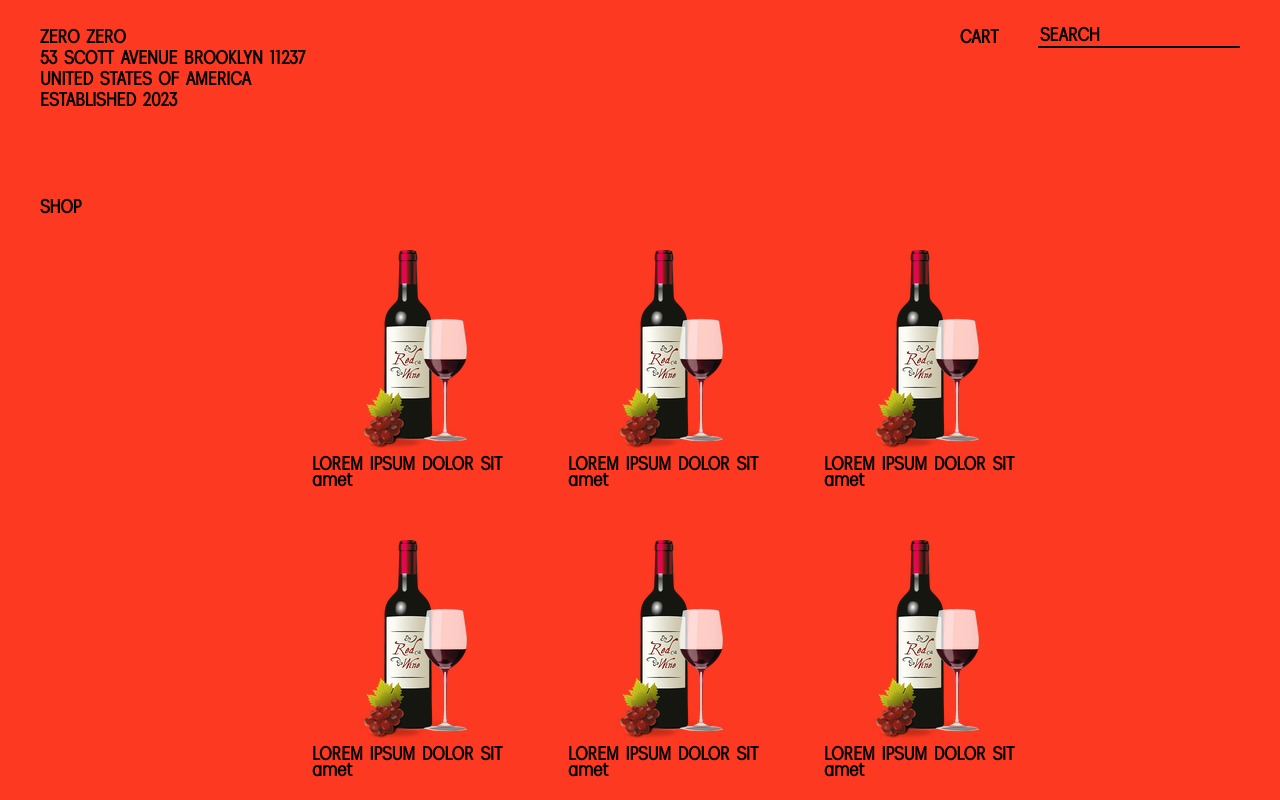
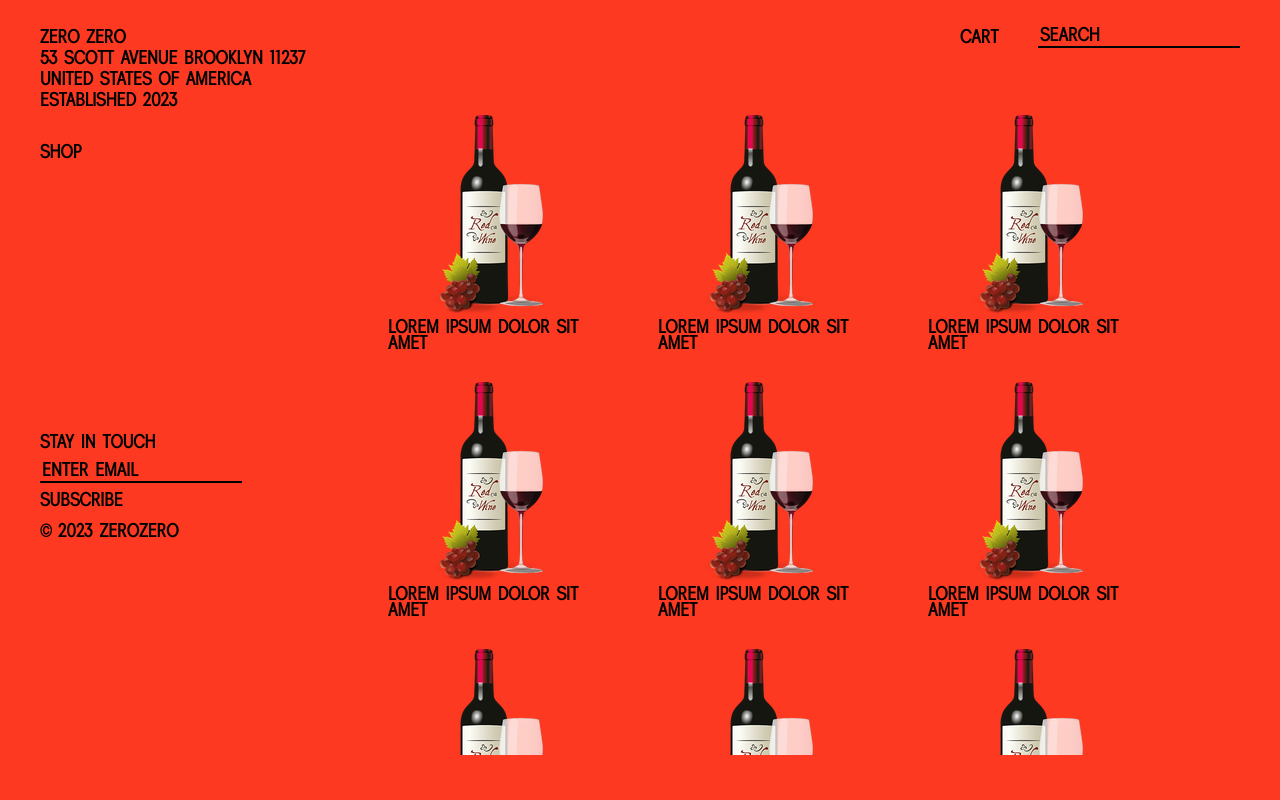
Before and after one commit to rajakumar24/ZeroZero, a React (Create React App) app: page /product in a window 1280 px wide. Shown: the top 800 px of the page. Built offline with nearby package versions, Linux system fonts and the light colour scheme; the HTML template or start-up script is replaced by a standard one.

Commit message:
new changes

```diff
--- a/src/App.css
+++ b/src/App.css
@@ -27,7 +27,7 @@ body {
 }
 .productdetails {
   background-color: #FD3921;;
-  min-height: 560px;
+  min-height: 466px;
   display: flex;
   flex-direction: row;
   align-items: center;
@@ -40,10 +40,26 @@ body {
   min-height: 100vh;
   display: flex;
   flex-direction: column;
-  align-items: center;
-  justify-content: center;
+  /* align-items: center;
+  justify-content: center; */
   font-size: calc(10px + 2vmin);
   color: white;
+}
+@media only screen and (min-width: 600px){
+  .product-page {
+    min-height: 80vh;
+    overflow: auto;
+    margin-top: -30px;
+  }
+  .product-page::-webkit-scrollbar {
+    display: none;  /* Safari and Chrome */
+}
+}
+@media only screen and (max-width: 600px){
+  .product-page {
+    align-items: center;
+    justify-content: center;
+  }
 }
 
 .App-link {
@@ -89,6 +105,14 @@ body, body * {
   margin-bottom: 5px;
   text-align: left;
  }
+ @media only screen and (max-width: 600px){
+  .product-text {
+    font-size: 13px;
+  }
+  .text{
+    font-size: 13px;
+  }
+}
   .lg{
     font-size: 26px;
     line-height: 26px;
@@ -107,12 +131,19 @@ input::-webkit-input-placeholder {
     font-size: 25px;
     line-height: 4;
 }
+@media only screen and (max-width: 600px){
+  input,
+input::-webkit-input-placeholder {
+    font-size: 10px;
+    line-height: 4;
+}
+}
 
  .shop {
   width: 365px;
   height: 50px;
   margin-left: 40px;
-  padding-top: 40px;
+  padding-top: 30px;
 
   /* font-family: Breda Two; */
   font-style: normal;
@@ -122,12 +153,49 @@ input::-webkit-input-placeholder {
   text-transform: uppercase;
   color: #000000;
 }
+@media only screen and (max-width: 600px){
+  .shop {
+  /* STYLES HERE for DEVICES with physical max-screen width of 480px */
+   width: 300px;
+  }
+  .footer-item{
+    width: 300px;
+  }
+}
+@media only screen and (min-width: 600px){
+  .shop {
+  /* STYLES HERE for DEVICES with physical max-screen width of 480px */
+   display: flex;
+   flex-direction: row;
+   justify-content: space-between;
+   width: 85%;
+  }
+}
+@media only screen and (min-width: 600px){
+  .footer-hide {
+    display: none;
+  }
+}
+@media only screen and (max-width: 600px){
+  .footer{
+    padding-top: 30px !important;
+  }
+}
  /* final end */
 .homepage-nav {
   display: flex;
   margin: 10px 40px;
   justify-content: space-between;
 }
+.product-navlink {
+  text-decoration: none;
+    color: #000000;
+    /* @media only screen and (min-device-width: 480px) {
+      height: 230px;
+    } */
+
+}
+
 .homepage-navlist {
   display: flex;
   justify-content: space-between;
@@ -152,17 +220,34 @@ input::-webkit-input-placeholder {
 }
 .product {
   display: flex;
-  flex-direction: row;
+  flex-direction: column;
   justify-content: space-between;
   gap: 20px;
-  height: 290px;
-  width: 60%;
+  /* height: 290px; */
+  width: 200px;
   /* margin-top: -300px; */
+    /* height: 290px; */
+}
+@media only screen and (min-width: 600px){
+  .product {
+  /* STYLES HERE for DEVICES with physical max-screen width of 480px */
+  flex-direction: row;
+justify-content: space-between;
+gap: 70px;
+height: 290px;
+width: 60%;
+margin-bottom: 75px;
+  }
 }
 .product-container {
   /* margin: 20px 50px; */
   width: 200px;
   height: 192px;
+}
+@media only screen and (max-width: 600px){
+  .product-container {
+  height: 230px;
+  }
 }
 .product-img {
   height: 200px;
@@ -171,12 +256,12 @@ input::-webkit-input-placeholder {
 }
 .productdetails-img {
   height: 560px;
-  width: 560px;
+  width: 450px;
   object-fit: contain;
 }
 .productdetails-text {
   width: 425px;
-  height: 560px;
+  height: 450px;
 }
 .bag-count {
   display: flex;
@@ -233,3 +318,41 @@ input::-webkit-input-placeholder {
 .product-nocontent {
   max-width: 300px;
 }
+
+@media only screen and (max-width: 600px){
+.productdetails {
+  background-color: #FD3921;;
+  /* min-height: 560px; */
+  display: flex;
+  flex-direction: column;
+  align-items: center;
+  justify-content: center;
+  font-size: calc(10px + 2vmin);
+  /* color: white; */
+}
+.productdetails-img {
+  height: 250px;
+  width: 250px;
+  object-fit: contain;
+}
+.productdetails-text {
+  width: 100%;
+  height: 250px;
+  margin-top: 20px;
+  margin-left: 40px;
+  margin-right: 40px;
+}
+.shop {
+  height: 20px;
+  margin-top: 30px;
+}
+.row {
+  margin-top: 15px;
+}
+.bag-count {
+  margin-right: 20px;
+}
+.footer-item {
+  width: 300px !important;
+}
+}
--- a/src/Common/Footer/Footer.js
+++ b/src/Common/Footer/Footer.js
@@ -5,7 +5,7 @@ import './footer.css';
   const Footer = (props) => {
 
     return (
-      <div className="footer">
+      <div className="footer footer-hide">
         <div className="footer-item">
           <p className="text">Stay in touch</p>
           <input
--- a/src/Common/Footer/footer.css
+++ b/src/Common/Footer/footer.css
@@ -37,6 +37,7 @@
     border: 0px;
     border-bottom: 2px solid;
 }
+
 /* input, select, textarea{
     color: #000000;
 } */
@@ -49,3 +50,24 @@ input::placeholder{
     margin-top: 0px;
     margin-bottom: 5px;
   }
+
+  @media only screen and (max-width: 600px){
+    .input {
+      height: 18px;
+      width: 80px;
+      border-bottom: 1px solid;
+    }
+    .search {
+      margin-left: 10px;
+      margin-top: -2px !important;
+    }
+    input::placeholder{
+      color: #000000;
+      font-size: 13px;
+      font-weight: 700;
+      line-height: 16px;
+      letter-spacing: 0px;
+      margin-top: 0px;
+      margin-bottom: 5px;
+    }
+  }
--- a/src/Common/Header/Header.js
+++ b/src/Common/Header/Header.js
@@ -1,5 +1,7 @@
 import React from "react";
 import { NavLink } from "react-router-dom";
+import ProductDetails from '../../ProductDetails';
+import Footer from '../Footer/Footer';
 import './header.css';
 
 const Header = (props) => {
@@ -41,7 +43,7 @@ const Header = (props) => {
            <div className="nav-list">
           <p className="text">CART</p>
           <input
-           className="input"
+           className="input search"
            name="name"
            placeholder="SEARCH"
            style={{marginTop:"-8px"}}
@@ -54,9 +56,179 @@ const Header = (props) => {
       { (window.location.pathname === '/' ) ?
           <></> :
         <div className="shop">
+          <div className="shop-column">
         <NavLink className="navlink"  to={window.location.pathname === '/home' ? "/product" : null}>
         <p className="text">SHOP</p>
         </NavLink>
+        <div className="footer header-footer-hide">
+        <div className="footer-item">
+          <p className="text">Stay in touch</p>
+          <input
+           className="input"
+           name="name"
+           placeholder="ENTER EMAIL"
+          />
+          <p className="text" style={{'padding-bottom':'10px'}}>Subscribe</p>
+
+
+          <p className="text">© 2023 ZEROZERO</p>
+          </div>
+          </div>
+          {/* <div className="subscribe">
+          <p className="text">ZERO ZERO</p>
+          <p className="text">© 2023 ZEROZERO</p>
+          </div> */}
+      </div>
+      {/* products list */}
+       {/* <div> */}
+       { window.location.pathname === "/product" ?
+        <div className="product-page">
+    {/* <div className="shop">
+        <NavLink className="navlink"  to={window.location.pathname == '/home' ? "/product" : null}>
+        <p className="text">SHOP</p>
+        </NavLink>
+        </div>
+        <a href='/' className="navlist">back</a>
+       <p>Product</p> */}
+       <div className="product first-row">
+       {/* <div className="product-nocontent"></div> */}
+        <NavLink className="product-navlink"  to="/productdetails">
+        <div className="product-container">
+
+        <img
+		                    src="./images/img4.png"
+		                    className="product-img"
+		                    alt=""
+			            />
+                        <p className="product-text">LOREM IPSUM DOLOR
+SIT amet</p>
+
+                        </div></NavLink>
+                        <NavLink className="navlink"  to="/productdetails">
+                         <div className="product-container">
+                        <img
+		                    src="./images/img4.png"
+		                    className="product-img"
+		                    alt=""
+			            />
+                        <p className="product-text">LOREM IPSUM DOLOR
+SIT amet</p>
+                        </div></NavLink>
+                        <NavLink className="navlink"  to="/productdetails">
+                         <div className="product-container">
+                        <img
+		                    src="./images/img4.png"
+		                    className="product-img"
+		                    alt=""
+			            />
+                        <p className="product-text">LOREM IPSUM DOLOR
+SIT amet</p>
+                        </div></NavLink>
+                         {/* <div className="product-container">
+                         <img
+		                    src="./images/img2.png"
+		                    className="product-img"
+		                    alt=""
+			            />
+                        <p className="text">LOREM IPSUM DOLOR
+SIT amet</p>
+                        </div> */}
+        </div>
+        <div className="product">
+       <div className="product-nocontent"></div>
+        <NavLink className="navlink"  to="/productdetails">
+        <div className="product-container">
+
+        <img
+		                    src="./images/img4.png"
+		                    className="product-img"
+		                    alt=""
+			            />
+                        <p className="product-text">LOREM IPSUM DOLOR
+SIT amet</p>
+
+                        </div></NavLink>
+                        <NavLink className="navlink"  to="/productdetails">
+                         <div className="product-container">
+                        <img
+		                    src="./images/img4.png"
+		                    className="product-img"
+		                    alt=""
+			            />
+                        <p className="product-text">LOREM IPSUM DOLOR
+SIT amet</p>
+                        </div></NavLink>
+                        <NavLink className="navlink"  to="/productdetails">
+                         <div className="product-container">
+                        <img
+		                    src="./images/img4.png"
+		                    className="product-img"
+		                    alt=""
+			            />
+                        <p className="product-text">LOREM IPSUM DOLOR
+SIT amet</p>
+                        </div></NavLink>
+                         {/* <div className="product-container">
+                         <img
+		                    src="./images/img2.png"
+		                    className="product-img"
+		                    alt=""
+			            />
+                        <p className="text">LOREM IPSUM DOLOR
+SIT amet</p>
+                        </div> */}
+        </div>
+        <div className="product">
+       <div className="product-nocontent"></div>
+        <NavLink className="navlink"  to="/productdetails">
+        <div className="product-container">
+
+        <img
+		                    src="./images/img4.png"
+		                    className="product-img"
+		                    alt=""
+			            />
+                        <p className="product-text">LOREM IPSUM DOLOR
+SIT amet</p>
+
+                        </div></NavLink>
+                        <NavLink className="navlink"  to="/productdetails">
+                         <div className="product-container">
+                        <img
+		                    src="./images/img4.png"
+		                    className="product-img"
+		                    alt=""
+			            />
+                        <p className="product-text">LOREM IPSUM DOLOR
+SIT amet</p>
+                        </div></NavLink>
+                        <NavLink className="navlink"  to="/productdetails">
+                         <div className="product-container">
+                        <img
+		                    src="./images/img4.png"
+		                    className="product-img"
+		                    alt=""
+			            />
+                        <p className="product-text">LOREM IPSUM DOLOR
+SIT amet</p>
+                        </div></NavLink>
+                         {/* <div className="product-container">
+                         <img
+		                    src="./images/img2.png"
+		                    className="product-img"
+		                    alt=""
+			            />
+                        <p className="text">LOREM IPSUM DOLOR
+SIT amet</p>
+                        </div> */}
+        </div>
+       </div>
+      : window.location.pathname.includes('/productdetails') ? <ProductDetails/>
+      : <div className="empty"></div>
+      }
+      <Footer />
+       {/* products list */}
+
         </div>
         }
       </div>
--- a/src/Common/Header/header.css
+++ b/src/Common/Header/header.css
@@ -16,7 +16,7 @@
   }
   .content {
     width: 365px;
-    height: 130px;
+    height: 85px;
     margin-left: 40px;
     padding-top: 30px;
 
@@ -28,9 +28,21 @@
     text-transform: uppercase;
     color: #000000;
   }
+  @media only screen and (max-width: 600px){
+    /* .content {
+      width: 260px;
+    } */
+    .cartSearch {
+      width: 150px;
+      margin-left: 10px;
+    }
+    .header-footer-hide {
+      display: none;
+    }
+  }
   .cartSearch {
     width: 280px;
-    height: 130px;
+    height: 85px;
     margin-left: 40px;
     padding-top: 30px;
     padding-right: 40px;
@@ -49,6 +61,11 @@
   /* .bottom-border {
     border-bottom: 1px solid;
   } */
+  @media only screen and (min-width: 600px){
+  .first-row {
+    margin-left: 70px;
+  }
+}
 
   .nav {
     display: flex;
@@ -75,13 +92,27 @@
     margin-left: 30px;
     padding-bottom: 10px;
   }
-  .shop {
+  .empty {
+    height: 30vh;
+  }
+  @media only screen and (min-width: 600px){
+  .shop-column {
+    display: flex;
+    flex-direction: column;
+    justify-content: space-between;
+    width: 200px;
+    height: 500px;
+  }
+}
+  .shop .footer-item {
+    margin-left: 0px !important;
+  }
+  /* .shop {
     width: 365px;
     height: 50px;
     margin-left: 40px;
     padding-top: 40px;
 
-    /* font-family: Breda Two; */
     font-style: normal;
     font-weight: 400;
     font-size: 22px;
@@ -89,7 +120,7 @@
     text-transform: uppercase;
     color: #000000;
     background-color: #FD3921;
-  }
+  } */
   /* .input {
     height: 17px !important;
     float: left;
--- a/src/GlobalPage.js
+++ b/src/GlobalPage.js
@@ -1,9 +1,9 @@
 import React from "react";
 import Header from './Common/Header/Header';
-import Footer from './Common/Footer/Footer';
-import HomePage from './HomePage';
-import Product from './Product';
-import ProductDetails from './ProductDetails';
+// import Footer from './Common/Footer/Footer';
+// import HomePage from './HomePage';
+// import Product from './Product';
+// import ProductDetails from './ProductDetails';
 
 
   const GlobalPage = (props) => {
@@ -14,13 +14,13 @@ import ProductDetails from './ProductDetails';
         {
             window.location.pathname === '/' ? null :
             <>
-            {
+            {/* {
                 window.location.pathname === '/home' ? <HomePage/>
                 : window.location.pathname === '/product' ? <Product/>
                 : window.location.pathname.includes('/productdetails') ? <ProductDetails/> : <div></div>
-            }
+            } */}
 
-            <Footer/>
+            {/* <Footer/> */}
             </>
         }
       </>
--- a/src/Product.js
+++ b/src/Product.js
@@ -14,8 +14,8 @@ const Product = (props) => {
         <a href='/' className="navlist">back</a>
        <p>Product</p> */}
        <div className="product">
-       <div className="product-nocontent"></div>
-        <NavLink className="navlink"  to="/productdetails">
+       {/* <div className="product-nocontent"></div> */}
+        <NavLink className="product-navlink"  to="/productdetails">
         <div className="product-container">
 
         <img
```
